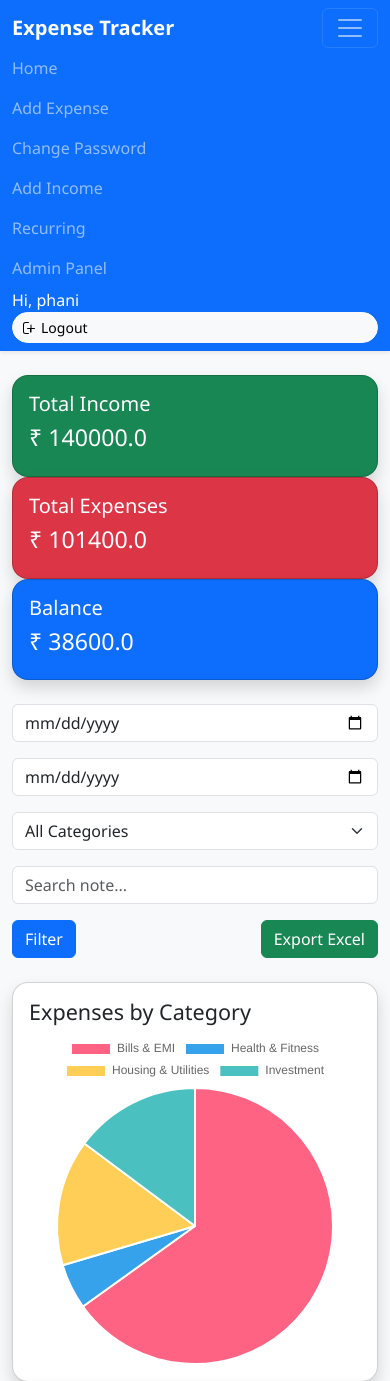
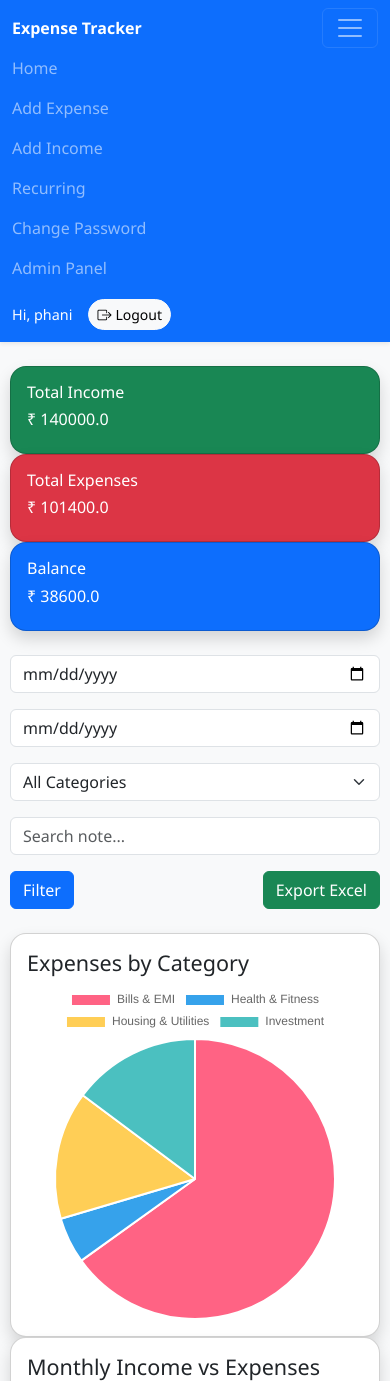
Before and after one commit to phani051/expensetracker, a Flask app: page / in a window 390 px wide, after a click that opens the changed part; the page is wider, and only the part inside the window is pictured. Shown: the top 1381 px of that part. Run offline with Flask 3, Linux system fonts and the light colour scheme; a user stored in the database is signed in; data comes from the database, SQL or seed files in the repository.

Commit message:
Final version 01

```diff
--- a/app.py
+++ b/app.py
@@ -562,4 +562,4 @@ def admin_reset_password(user_id):
 # ---------------- MAIN ----------------
 if __name__ == '__main__':
     init_db()
-    app.run(debug=True)
+    app.run(host="192.168.0.100", port=5000, debug=True)
--- a/templates/base.html
+++ b/templates/base.html
@@ -1,7 +1,9 @@
 <!DOCTYPE html>
-<html>
+<html lang="en">
 
 <head>
+  <meta charset="UTF-8">
+  <meta name="viewport" content="width=device-width, initial-scale=1"> <!-- Mobile scaling -->
   <title>Expense Tracker</title>
   <!-- Bootstrap 5 -->
   <link href="https://cdn.jsdelivr.net/npm/bootstrap@5.3.2/dist/css/bootstrap.min.css" rel="stylesheet">
@@ -9,38 +11,81 @@
   <link rel="stylesheet" href="https://cdn.jsdelivr.net/npm/bootstrap-icons@1.10.5/font/bootstrap-icons.css">
   <script src="https://cdn.jsdelivr.net/npm/chart.js"></script>
   <style>
-  body { background: #f8f9fa; }
-  .navbar { box-shadow: 0 2px 8px rgba(0,0,0,0.1); }
-  .card { border-radius: 1rem; transition: transform 0.2s ease; }
-  .card:hover { transform: translateY(-3px); }
-  .btn-rounded { border-radius: 50px; }
-  table.table-hover tbody tr:hover { background: #f1f1f1; }
-</style>
+    body {
+      background: #f8f9fa;
+    }
+
+    .navbar {
+      box-shadow: 0 2px 8px rgba(0, 0, 0, 0.1);
+    }
+
+    .card {
+      border-radius: 1rem;
+      transition: transform 0.2s ease;
+    }
+
+    .card:hover {
+      transform: translateY(-3px);
+    }
+
+    .btn-rounded {
+      border-radius: 50px;
+    }
+
+    table.table-hover tbody tr:hover {
+      background: #f1f1f1;
+    }
+
+    /* Make tables scrollable on mobile */
+    .table-responsive {
+      overflow-x: auto;
+    }
+
+    /* Adjust padding for mobile screens */
+    @media (max-width: 576px) {
+      .navbar-brand {
+        font-size: 1rem;
+      }
+
+      .navbar-text {
+        font-size: 0.9rem;
+      }
+
+      .card h5,
+      .card h3 {
+        font-size: 1rem;
+      }
+
+      .container {
+        padding-left: 10px;
+        padding-right: 10px;
+      }
+    }
+  </style>
 </head>
 
 <body class="bg-light">
 
-  <!-- Sticky Navbar with shadow -->
+  <!-- Sticky Navbar -->
   <nav class="navbar navbar-expand-lg navbar-dark bg-primary mb-4 sticky-top shadow-sm">
-    <div class="container">
+    <div class="container-fluid">
       <a class="navbar-brand fw-bold" href="{{ url_for('index') }}">Expense Tracker</a>
 
       <!-- Mobile toggle button -->
-      <button class="navbar-toggler" type="button" data-bs-toggle="collapse" data-bs-target="#navbarNav">
+      <button class="navbar-toggler" type="button" data-bs-toggle="collapse" data-bs-target="#navbarNav"
+        aria-controls="navbarNav" aria-expanded="false" aria-label="Toggle navigation">
         <span class="navbar-toggler-icon"></span>
       </button>
 
       <div class="collapse navbar-collapse" id="navbarNav">
-        <!-- Left side: nav links -->
-        <ul class="navbar-nav me-auto">
+        <!-- Left side links -->
+        <ul class="navbar-nav me-auto mb-2 mb-lg-0">
           {% if session.get('username') %}
           <li class="nav-item"><a class="nav-link" href="{{ url_for('index') }}">Home</a></li>
           <li class="nav-item"><a class="nav-link" href="{{ url_for('add_expense') }}">Add Expense</a></li>
+          <li class="nav-item"><a class="nav-link" href="{{ url_for('add_income') }}">Add Income</a></li>
+          <li class="nav-item"><a class="nav-link" href="{{ url_for('recurring') }}">Recurring</a></li>
           <li class="nav-item"><a class="nav-link" href="{{ url_for('change_password') }}">Change Password</a></li>
-          <li class="nav-item"><a class="nav-link" href="{{ url_for('add_income') }}">Add Income</a></li>
-          <li class="nav-item">
-            <a class="nav-link" href="{{ url_for('recurring') }}">Recurring</a>
-          </li>
           {% if session.get('is_admin') == 1 %}
           <li class="nav-item"><a class="nav-link" href="{{ url_for('admin_panel') }}">Admin Panel</a></li>
           {% endif %}
@@ -50,19 +95,14 @@
           {% endif %}
         </ul>
 
-        <!-- Right side: Hi user + Logout -->
+        <!-- Right side user info -->
         {% if session.get('username') %}
-        <span class="navbar-text text-white me-3">Hi, {{ session.get('username') }}</span>
-        <a class="btn btn-light btn-sm rounded-pill d-flex align-items-center" href="{{ url_for('logout') }}">
-          <svg xmlns="http://www.w3.org/2000/svg" width="16" height="16" fill="currentColor"
-            class="bi bi-box-arrow-right me-1" viewBox="0 0 16 16">
-            <path fill-rule="evenodd"
-              d="M10 12.5a.5.5 0 0 0 .5-.5v-3h3a.5.5 0 0 0 0-1h-3v-3a.5.5 0 0 0-1 0v3H6.5a.5.5 0 0 0 0 1H9v3a.5.5 0 0 0 .5.5z" />
-            <path fill-rule="evenodd"
-              d="M4.5 3A1.5 1.5 0 0 0 3 4.5v7A1.5 1.5 0 0 0 4.5 13h3a.5.5 0 0 1 0 1h-3A2.5 2.5 0 0 1 2 11.5v-7A2.5 2.5 0 0 1 4.5 2h3a.5.5 0 0 1 0 1h-3z" />
-          </svg>
-          Logout
-        </a>
+        <div class="d-flex align-items-center">
+          <span class="navbar-text text-white me-3">Hi, {{ session.get('username') }}</span>
+          <a class="btn btn-light btn-sm rounded-pill d-flex align-items-center" href="{{ url_for('logout') }}">
+            <i class="bi bi-box-arrow-right me-1"></i> Logout
+          </a>
+        </div>
         {% endif %}
       </div>
     </div>
@@ -73,7 +113,10 @@
     {% with messages = get_flashed_messages() %}
     {% if messages %}
     {% for message in messages %}
-    <div class="alert alert-info">{{ message }}</div>
+    <div class="alert alert-info alert-dismissible fade show" role="alert">
+      {{ message }}
+      <button type="button" class="btn-close" data-bs-dismiss="alert"></button>
+    </div>
     {% endfor %}
     {% endif %}
     {% endwith %}
--- a/templates/index.html
+++ b/templates/index.html
@@ -110,7 +110,7 @@
           <tr>
             <td>{{ exp[1] }}</td>
             <td>
-              <i class="{{ category_icons.get(exp[2]) }}"></i> {{ category_icons.get(exp[2])[1] }} {{ exp[2] }}
+              <i class="{{ category_icons.get(exp[2])  }}"></i> {{ category_icons.get(exp[2])[1] }} {{ exp[2] }}
             </td>
             <td>{{ exp[3] }}</td>
             <td>{{ exp[4] }}</td>
```
